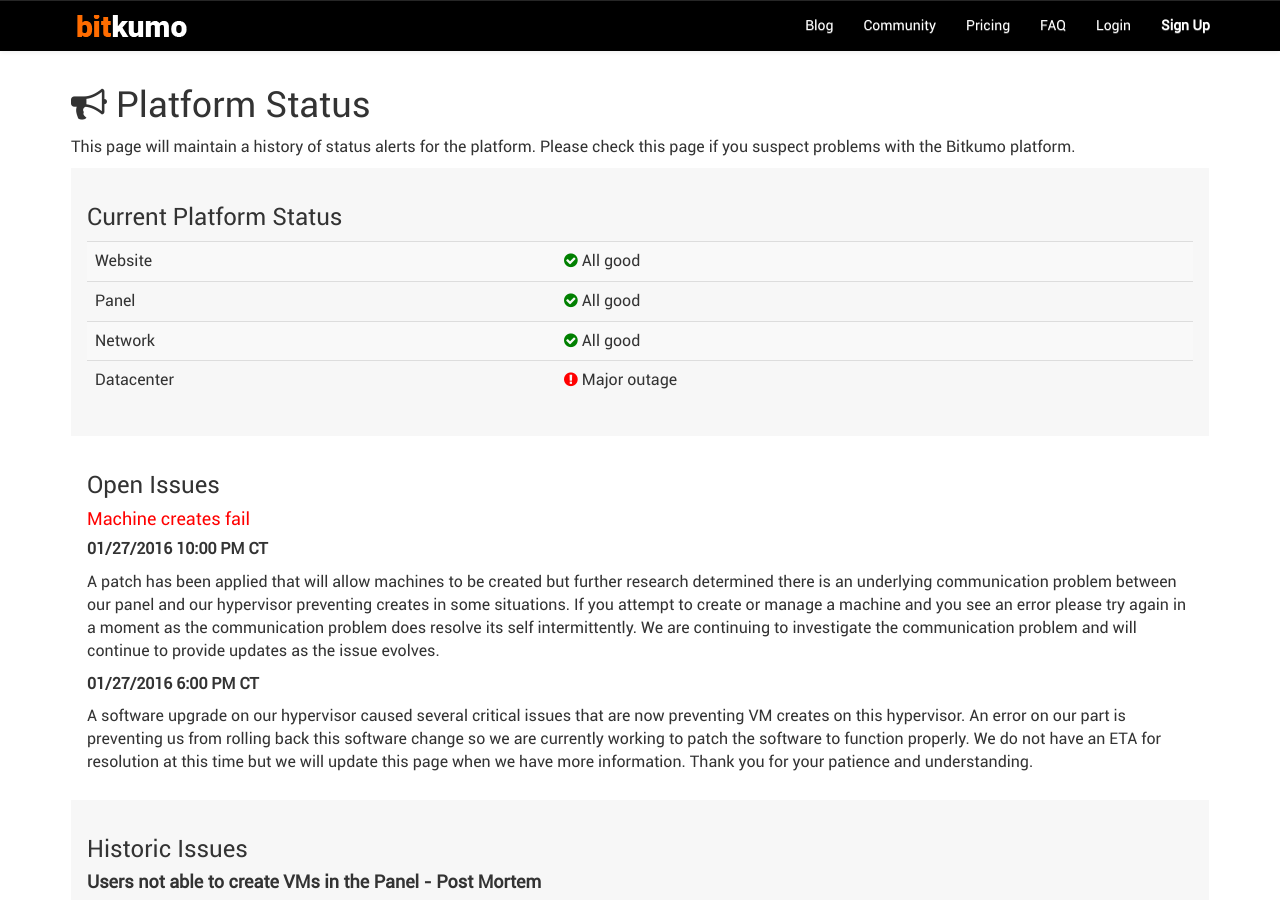
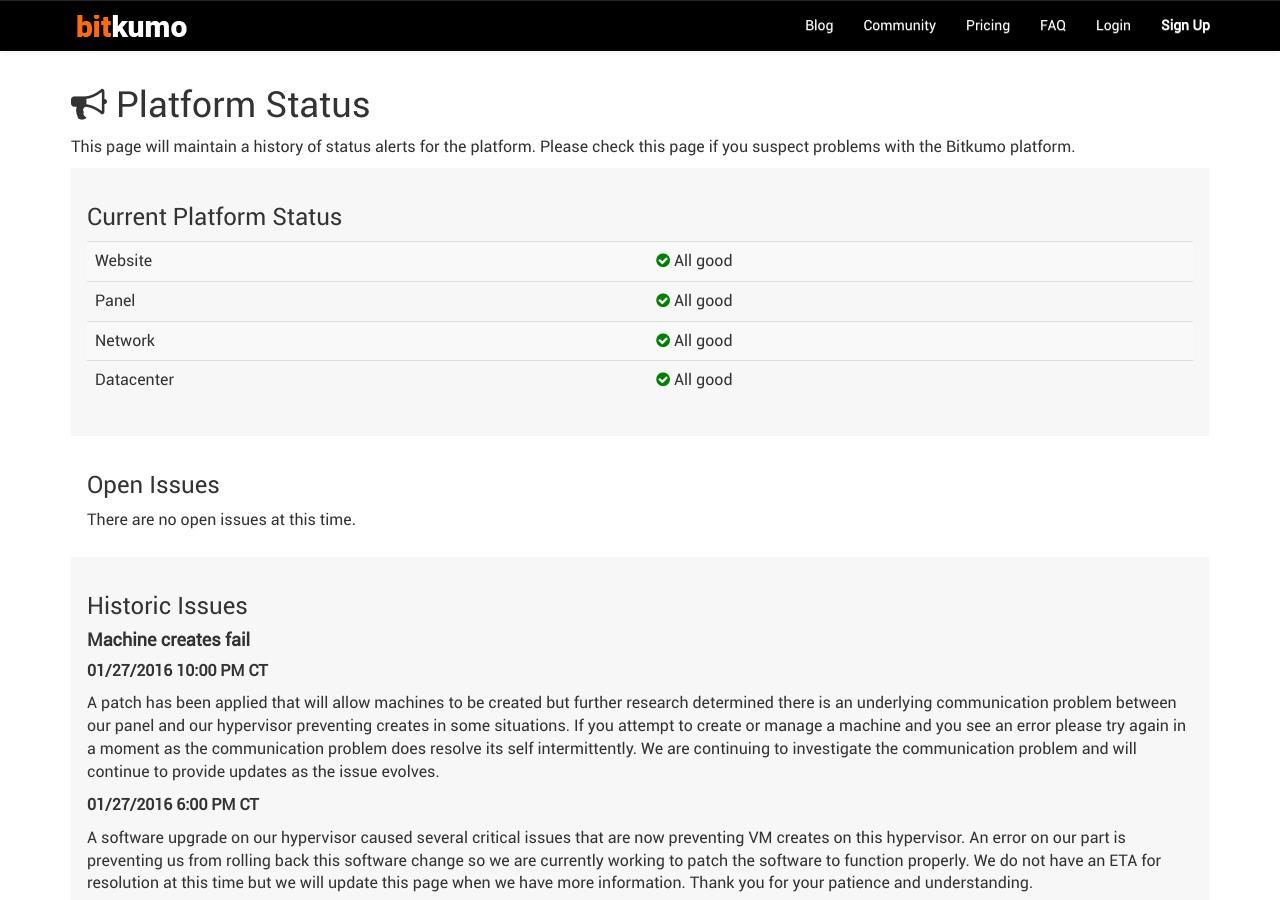
Before and after one commit to silverp1/bitkumo-website, a Jekyll site: the page built from status.html, in a window 1280 px wide and 900 px high. Built offline with Jekyll 4.4.1, drawn with Linux system fonts in a browser that asks for light colours; nearby versions of some CDN libraries.

Commit message:
Resolved outstanding machine create fail issue

```diff
--- a/status.html
+++ b/status.html
@@ -24,14 +24,24 @@ permalink: /status/
       </tr>
       <tr>
         <td>Datacenter</td>
-        <td><i class="critical fa fa-exclamation-circle"></i> Major outage</td>
+        <td><i class="good fa fa-check-circle"></i> All good</td>
       </tr>
     </table>
   </div>
   <div class="row-normal">
     <h3>Open Issues</h3>
 
-    <h4 class="critical"> Machine creates fail</h4>
+    <p>There are no open issues at this time.</p>
+
+    <!--
+      <table class="table table-striped">
+    </table>
+      !-->
+  </div>
+  <div class="muted-row">
+    <h3>Historic Issues</h3>
+
+    <h4><strong> Machine creates fail</strong></h4>
 
     <p><strong> 01/27/2016 10:00 PM CT</strong></p>
     <p>A patch has been applied that will allow machines to be created but further research determined there is an underlying communication
@@ -45,14 +55,6 @@ permalink: /status/
     on our part is preventing us from rolling back this software change so we are currently working to patch the software to function properly.
     We do not have an ETA for resolution at this time but we will update this page when we have more information. Thank you for your patience
     and understanding.</p>
-
-    <!--
-      <table class="table table-striped">
-    </table>
-      !-->
-  </div>
-  <div class="muted-row">
-    <h3>Historic Issues</h3>
 
     <h4><strong> Users not able to create VMs in the Panel - Post Mortem </strong></h4>
 
```
